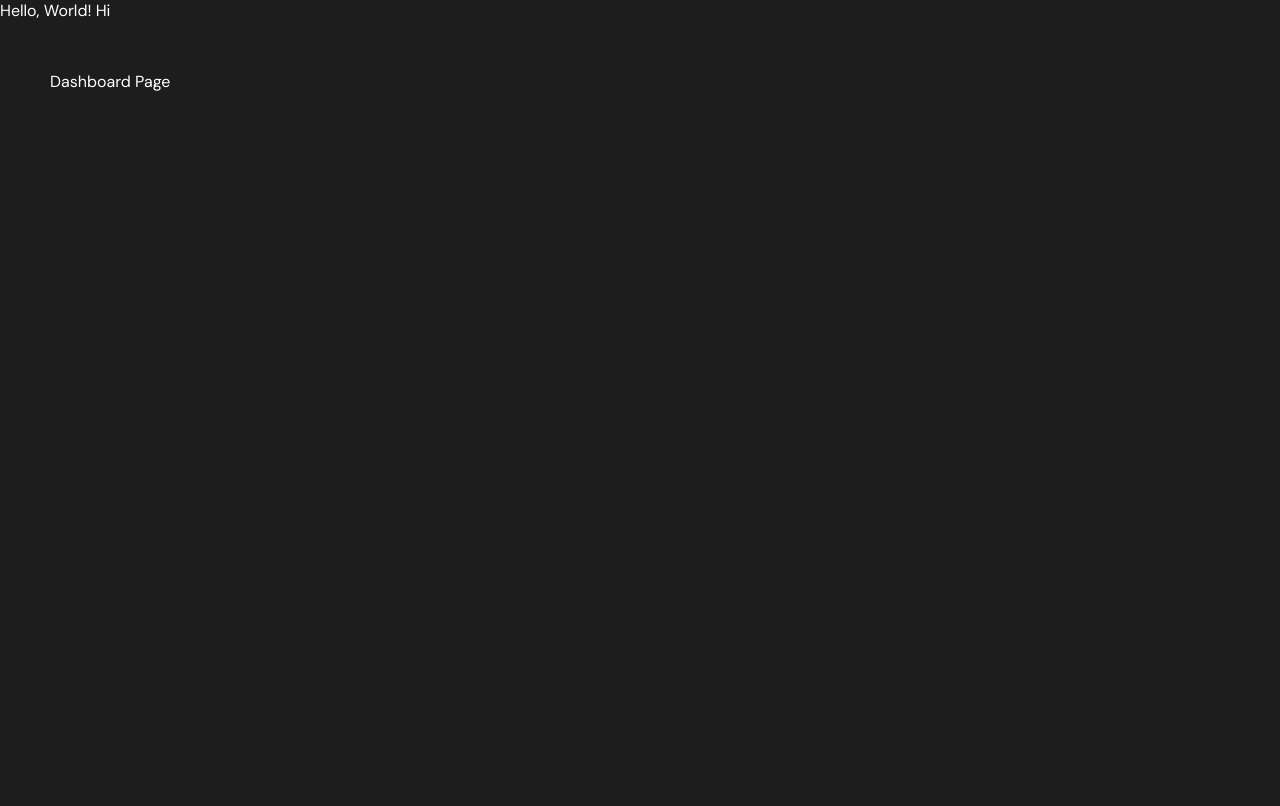
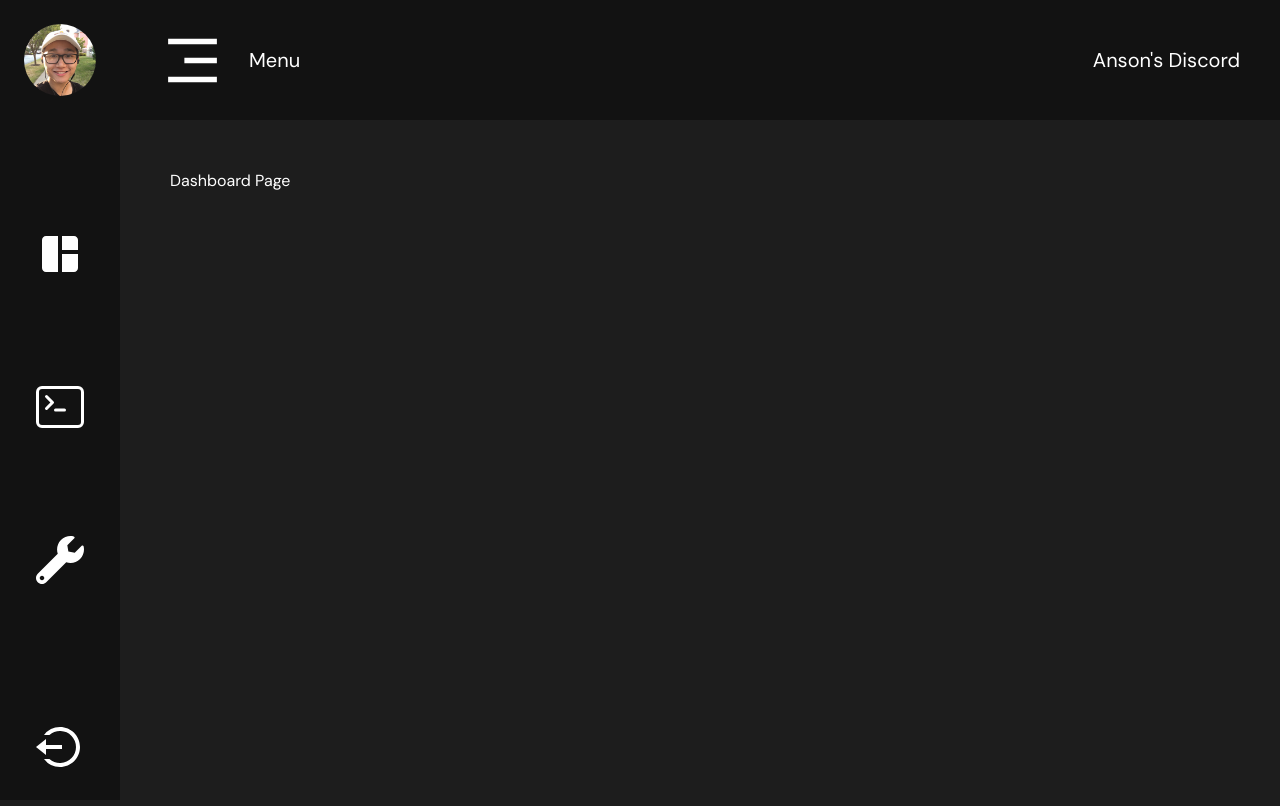
Before and after one commit to stuyy/nextjs-discord-dashboard, a Next.js app: page /dashboard/1 in a window 1280 px wide. Shown: the top 806 px of the page. Built offline with nearby package versions, Linux system fonts and the light colour scheme.

Commit message:
implement appbar & sidebar

```diff
--- a/src/components/layouts/dashboard.tsx
+++ b/src/components/layouts/dashboard.tsx
@@ -1,10 +1,16 @@
 import { ReactElement } from 'react';
+import { Appbar } from '../misc/Appbar';
+import { Sidebar } from '../misc/Sidebar';
+import styles from '../misc/index.module.scss';
 
 export function DashboardLayout({ children }: { children: ReactElement }) {
   return (
     <>
-      <nav>Hello, World! Hi</nav>
-      <>{children}</>
+      <Sidebar />
+      <div className={styles.layout}>
+        <Appbar />
+        <>{children}</>
+      </div>
     </>
   );
 }
--- /dev/null
+++ b/src/components/misc/Appbar.tsx
@@ -0,0 +1,14 @@
+import styles from './index.module.scss';
+import { RiMenu3Line } from 'react-icons/ri';
+
+export const Appbar = () => (
+  <div className={styles.appbar}>
+    <div className={styles.menu}>
+      <RiMenu3Line size={65} />
+      <p>Menu</p>
+    </div>
+    <div>
+      <p>{"Anson's Discord"}</p>
+    </div>
+  </div>
+);
--- /dev/null
+++ b/src/components/misc/Sidebar.tsx
@@ -0,0 +1,32 @@
+import Image from 'next/image';
+import { MdSpaceDashboard } from 'react-icons/md';
+import { BsTerminal } from 'react-icons/bs';
+import { FaWrench } from 'react-icons/fa';
+import { RiLogoutCircleLine } from 'react-icons/ri';
+import styles from './index.module.scss';
+
+export const Sidebar = () => (
+  <div className={styles.sidebar}>
+    <Image
+      className={styles.avatar}
+      src="/me.png"
+      height={80}
+      width={80}
+      alt="guild_avatar"
+    />
+    <div className={styles.icons}>
+      <div>
+        <MdSpaceDashboard size={48} />
+      </div>
+      <div>
+        <BsTerminal size={48} />
+      </div>
+      <div>
+        <FaWrench size={48} />
+      </div>
+    </div>
+    <div>
+      <RiLogoutCircleLine size={48} />
+    </div>
+  </div>
+);
--- /dev/null
+++ b/src/components/misc/index.module.scss
@@ -0,0 +1,51 @@
+.layout {
+  height: calc(100% - 120px);
+  margin-left: 120px;
+}
+
+.sidebar {
+  position: fixed;
+  top: 0;
+  left: 0;
+  width: 120px;
+  background-color: #121212;
+  height: 100%;
+  padding: 24px;
+  display: flex;
+  flex-direction: column;
+  align-items: center;
+  justify-content: space-between;
+}
+
+.icons {
+  display: flex;
+  flex-direction: column;
+  align-items: center;
+  & > * {
+    margin: 50px 0;
+  }
+}
+
+.avatar {
+  border-radius: 50%;
+}
+
+.appbar {
+  background-color: #121212;
+  display: flex;
+  align-items: center;
+  justify-content: space-between;
+  height: 120px;
+  padding: 0 40px;
+  p {
+    font-size: 20px;
+  }
+}
+
+.menu {
+  display: flex;
+  align-items: center;
+  :last-child {
+    margin-left: 24px;
+  }
+}
```
Also changed, not shown: src/pages/dashboard/[id]/commands.tsx (added, +13 -0 lines), public/me.png (added).
